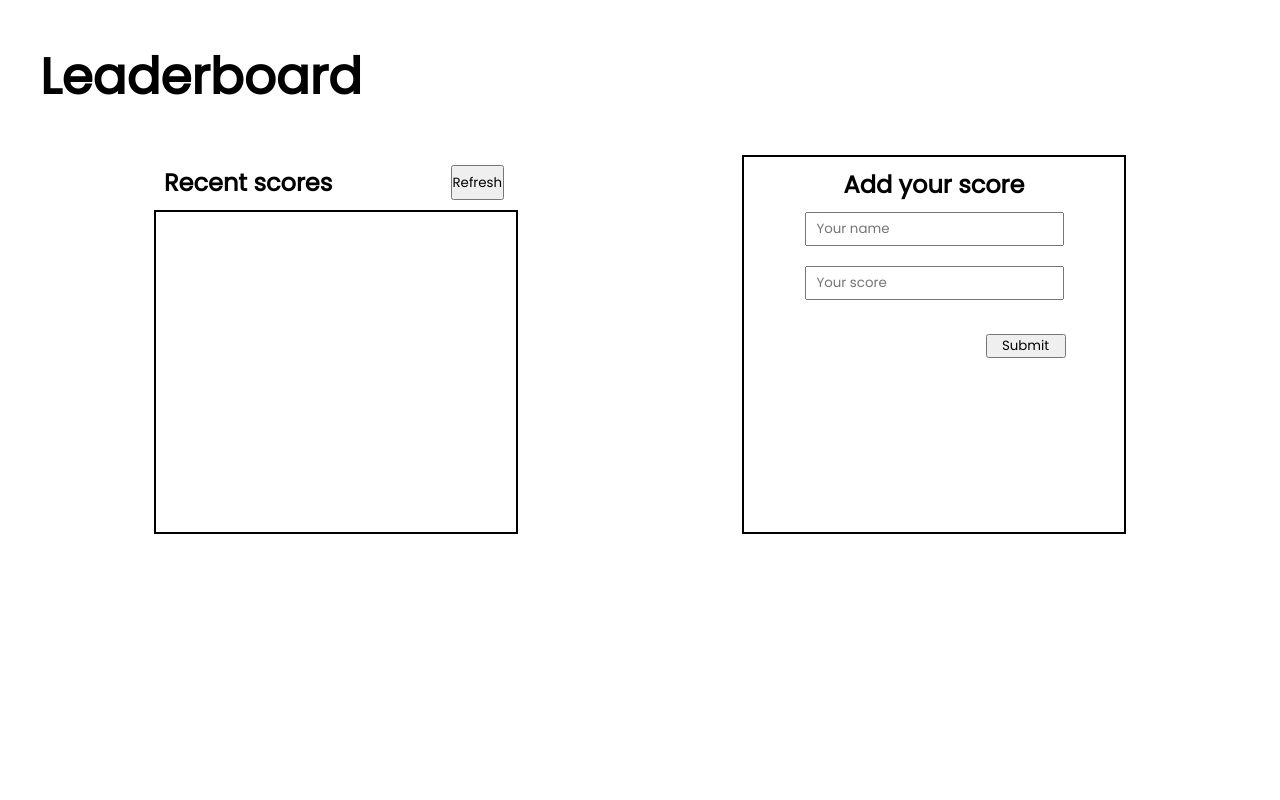
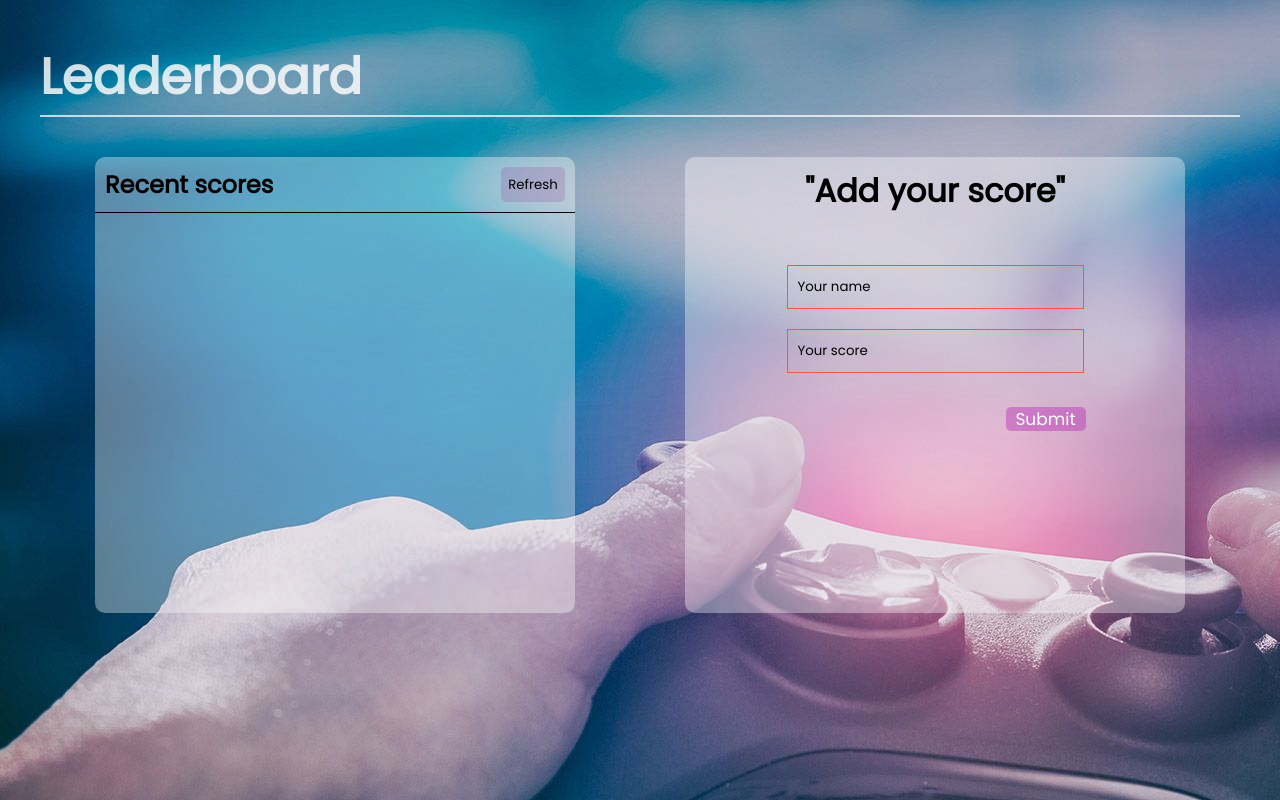
Before and after one commit to huzaifakhan0308/Leader-board, a website built with webpack: page src/index.html in a window 1280 px wide. Built offline with nearby package versions, Linux system fonts and the light colour scheme; a web font is replaced by a local one.

Commit message:
add css styles and also add licence file

```diff
--- a/src/index.html
+++ b/src/index.html
@@ -21,7 +21,7 @@
         </section>
         <!-- add score section -->
         <section class="add-score-section">
-            <h1>Add your score</h1>
+            <h1 class="add-score-h1">"Add your score"</h1>
             <form action="">
                 <input type="text" class="" name="username" placeholder="Your name">
                 <input type="number" name="userscore" placeholder="Your score">
--- a/src/modules/element.js
+++ b/src/modules/element.js
@@ -4,8 +4,10 @@ const element = (data) => {
     const li = document.createElement('li');
     const h1 = document.createElement('h1');
     h1.innerHTML = `name: ${element.user}`;
+    h1.classList.add = 'li-h1';
     const h2 = document.createElement('h2');
     h2.innerHTML = `score: ${element.score}`;
+    h1.classList.add = 'li-h2';
     li.append(h1, h2);
     document.querySelector('.ul').appendChild(li);
   });
--- a/src/style.css
+++ b/src/style.css
@@ -14,11 +14,14 @@ body {
   display: flex;
   flex-direction: column;
   padding: 5vh;
+  background-image: url("./assets/images/bgImage.jpg");
 }
 
 body header {
   font-size: 50px;
   font-weight: 1000;
+  color: rgba(255, 255, 255, 0.818);
+  border-bottom: 2px solid rgba(255, 255, 255, 0.722);
 }
 
 main {
@@ -34,7 +37,9 @@ main {
 .scores-section {
   display: flex;
   flex-direction: column;
-  width: 30%;
+  width: 40%;
+  background-color: rgba(255, 255, 255, 0.36);
+  border-radius: 10px;
 }
 
 .scores-section div {
@@ -42,15 +47,34 @@ main {
   justify-content: space-between;
   flex-direction: row;
   padding: 10px;
+  border-bottom: 1px solid black;
+}
+
+.refresh-button {
+  display: flex;
+  justify-content: center;
+  align-items: center;
+  background-color: rgba(145, 49, 145, 0.195);
+  border: none;
+  border-radius: 5px;
+  width: 8vh;
+  cursor: pointer;
+}
+
+.refresh-button:hover {
+  background-color: rgba(128, 0, 128, 0.195);
+}
+
+.refresh-button:active {
+  background-color: rgba(137, 43, 226, 0.747);
 }
 
 .scores-section ul {
   display: flex;
   flex-direction: column;
-  height: 40vh;
+  height: 50vh;
   width: 100%;
   list-style: none;
-  border: 2px solid rgb(0, 0, 0);
   overflow-y: scroll;
 }
 
@@ -60,21 +84,35 @@ main {
   display: flex;
   align-items: center;
   flex-direction: column;
-  width: 30%;
+  width: 40%;
   padding: 10px;
-  border: 2px solid rgb(0, 0, 0);
+  background-color: rgba(255, 255, 255, 0.36);
+  border-radius: 10px;
+}
+
+.add-score-h1 {
+  font-size: xx-large;
 }
 
 .add-score-section form {
   display: flex;
   flex-direction: column;
   align-items: center;
+  margin-top: 5vh;
 }
 
 .add-score-section form input {
-  width: 30vh;
+  width: 35vh;
   padding: 5px 5px 5px 10px;
   margin: 10px;
+  background: none;
+  outline: none;
+  border: 1px solid rgb(255, 80, 80);
+  height: 4vh;
+}
+
+::-webkit-input-placeholder {
+  color: rgb(2, 2, 2);
 }
 
 .add-score-section form button {
@@ -85,12 +123,31 @@ main {
   margin: 3vh 1vh 0 0;
   width: 10vh;
   height: 3vh;
+  border-radius: 5px;
+  border: none;
+  cursor: pointer;
+  font-size: 17px;
+  background-color: rgba(176, 19, 176, 0.366);
+  color: white;
+}
+
+.add-score-section form button:hover {
+  background-color: rgba(128, 0, 128, 0.195);
+}
+
+.add-score-section form button:active {
+  background-color: rgba(137, 43, 226, 0.747);
 }
 
 /* js classes */
 
 li {
+  padding: 10px;
   display: flex;
   flex-direction: column;
-  border: 1px solid black;
+  border-bottom: 1px solid black;
 }
+
+li h1 {
+  color: rgba(255, 255, 255, 0.863);
+}
```
Also changed, not shown: MIT.md (added, +6 -0 lines), dist/62089f5c3dfd800c9b36.jpg (added), dist/index.html, dist/main.js, src/assets/images/bgImage.jpg (added).
